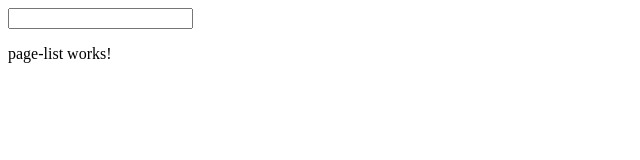
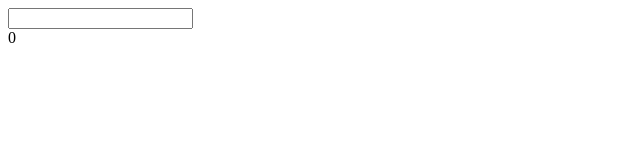
Before and after one commit to Simone-Ramundi/WikipediaApp, an Angular app in the folder wsearch/: page / in a window 1280 px wide. Shown: the top 160 px of the page, without its empty margins (0-640 px from the left). Built offline with nearby package versions, Linux system fonts and the light colour scheme.

Commit message:
Parent to Child Communication

```diff
--- a/wsearch/src/app/app.component.html
+++ b/wsearch/src/app/app.component.html
@@ -1,2 +1,2 @@
 <app-search-bar (submitted)="onTerm($event)"></app-search-bar>
-<app-page-list></app-page-list>
+<app-page-list [pages]="pages"></app-page-list>
--- a/wsearch/src/app/page-list/page-list.component.html
+++ b/wsearch/src/app/page-list/page-list.component.html
@@ -1 +1 @@
-<p>page-list works!</p>
+{{ pages.length }}
--- a/wsearch/src/app/page-list/page-list.component.ts
+++ b/wsearch/src/app/page-list/page-list.component.ts
@@ -1,4 +1,4 @@
-import { Component, OnInit } from '@angular/core';
+import { Component, OnInit, Input } from '@angular/core';
 
 @Component({
   selector: 'app-page-list',
@@ -6,7 +6,7 @@ import { Component, OnInit } from '@angular/core';
   styleUrls: ['./page-list.component.css']
 })
 export class PageListComponent implements OnInit {
-
+  @Input() pages:any [] = [];
   constructor() { }
 
   ngOnInit(): void {
```
